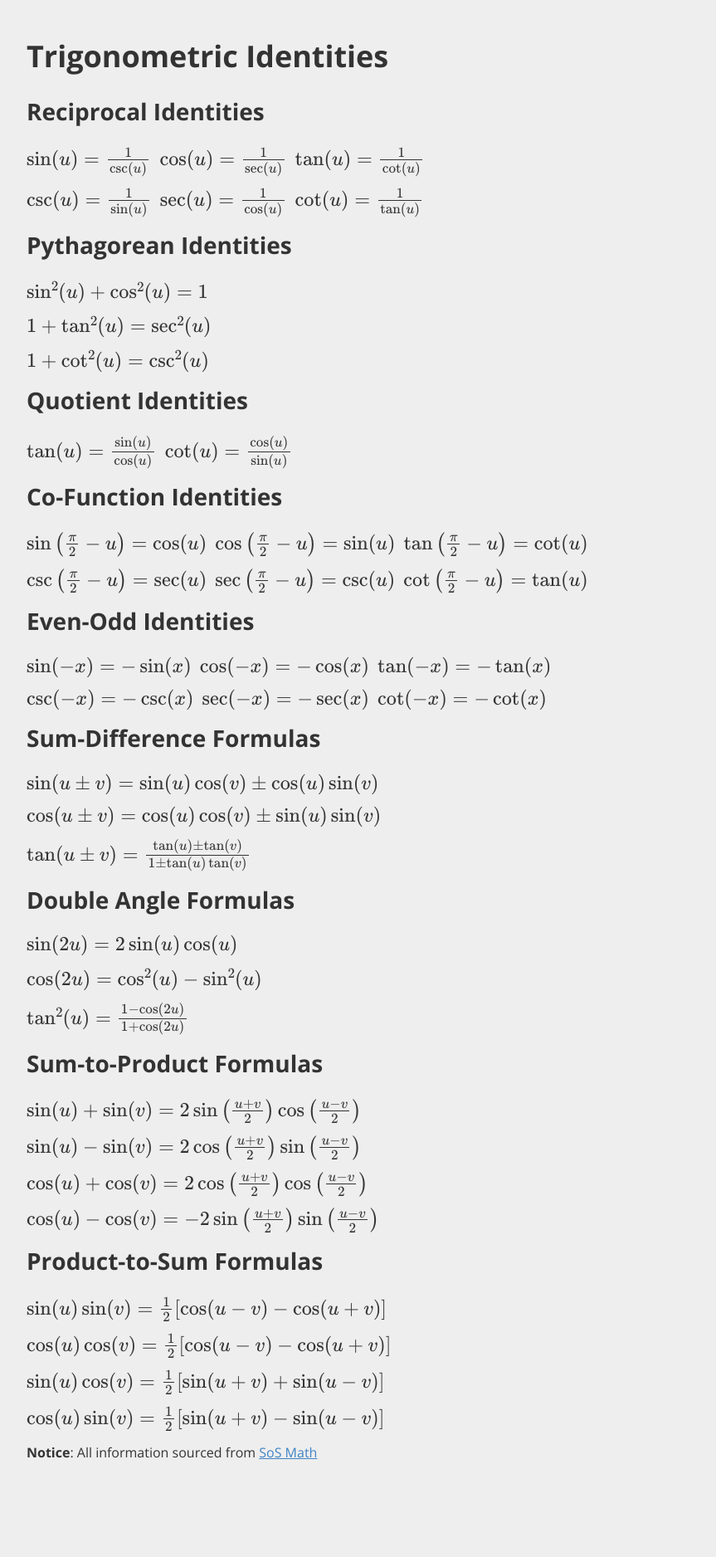
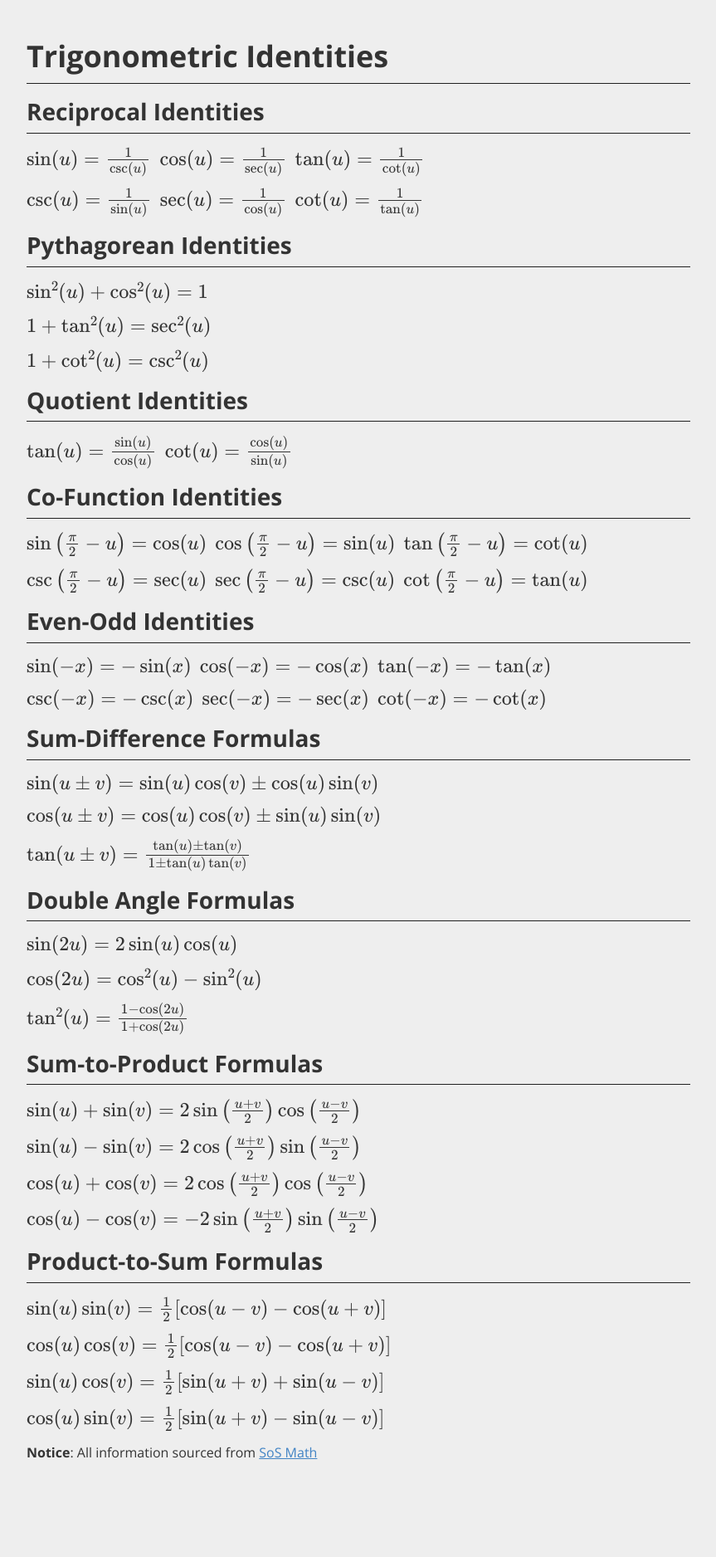
Before and after one commit to George-lewis/george-lewis.github.io, a Jekyll site: the page built from __pages/trig.md, in a window 1280 px wide. Shown: the whole page at 83% size, without its empty margins (208-1071 px from the left). Built offline with Jekyll 4.4.1, drawn with Linux system fonts in a browser that asks for light colours.

Commit message:
Fix h1, h2 border styling with dark theme

```diff
--- a/_includes/styles/github.html
+++ b/_includes/styles/github.html
@@ -304,13 +304,13 @@
         padding-bottom: .3em;
         font-size: 2.25em;
         line-height: 1.2;
-        border-bottom: 1px solid #eee;
+        border-bottom: 1px solid #202020;
     }
     h2 {
        padding-bottom: .3em;
         font-size: 1.75em;
         line-height: 1.225;
-        border-bottom: 1px solid #eee;
+        border-bottom: 1px solid #202020;
     }
     h3 {
         font-size: 1.5em;
--- a/css/dark.css
+++ b/css/dark.css
@@ -1,5 +1,9 @@
 .body-dark {
     /*background-image: url("/_assets/bg/dark/bg10.jpg");*/
+}
+
+.iframe-body-dark h1, .iframe-body-dark h2 {
+    border-bottom: 1px solid #eeeeee !important;
 }
 
 .iframe-body-dark {
```
